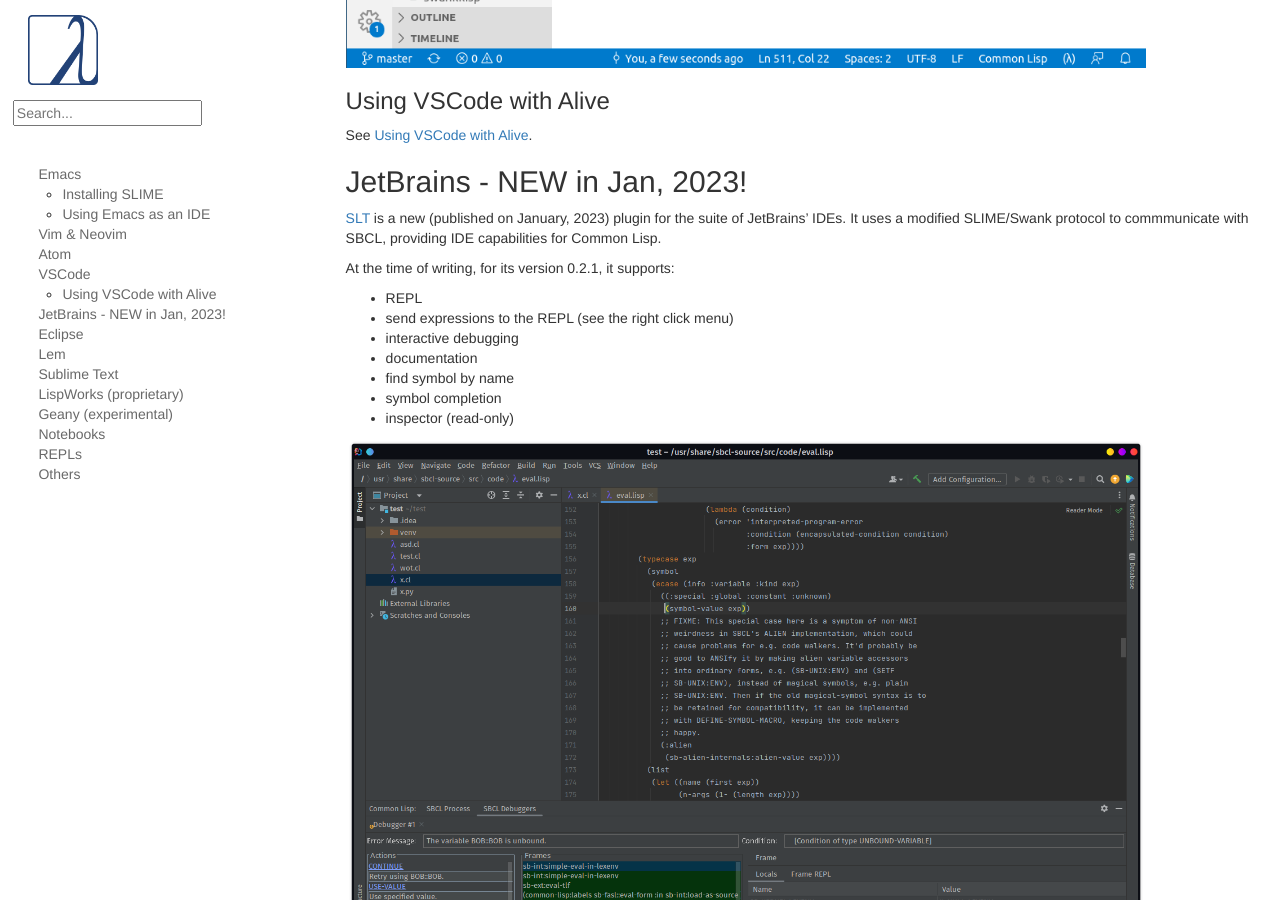
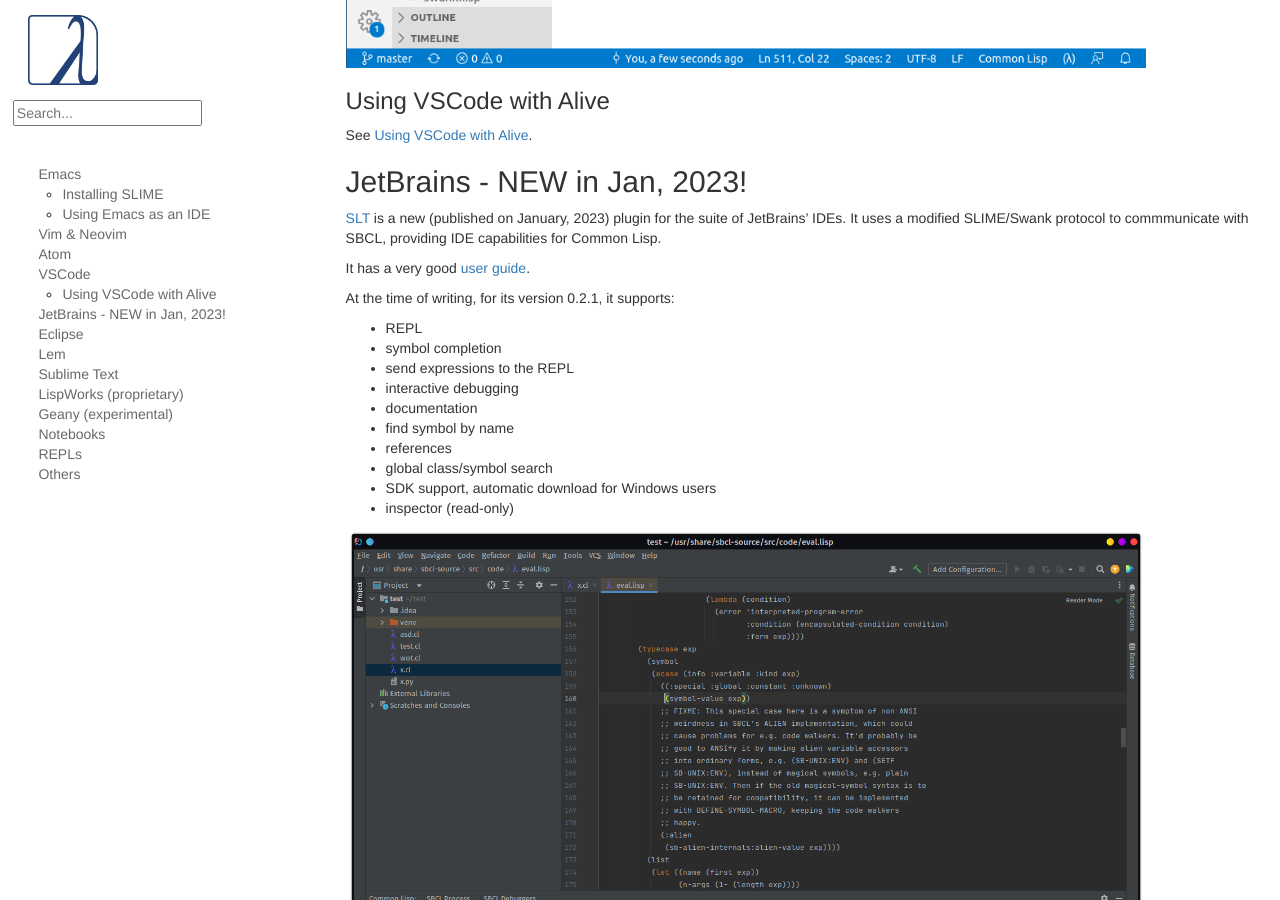
Before and after one commit to LispCookbook/cl-cookbook, a Jekyll site: the page built from editor-support.md, in a window 1280 px wide and 900 px high, scrolled down 4292 px. Built offline with Jekyll 4.4.1, drawn with Linux system fonts in a browser that asks for light colours.

Commit message:
(minor) editors: SLT features++

```diff
--- a/editor-support.md
+++ b/editor-support.md
@@ -138,14 +138,19 @@
 protocol to commmunicate with SBCL, providing IDE capabilities for
 Common Lisp.
 
+It has a very good [user guide](https://github.com/Enerccio/SLT/wiki/User-Guide).
+
 At the time of writing, for its version 0.2.1, it supports:
 
 - REPL
-- send expressions to the REPL (see the right click menu)
+- symbol completion
+- send expressions to the REPL
 - interactive debugging
 - documentation
 - find symbol by name
-- symbol completion
+- references
+- global class/symbol search
+- SDK support, automatic download for Windows users
 - inspector (read-only)
 
 <img src="assets/jetbrains-slt.png" style="width: 800px" alt="SLT, a good Common Lisp plugin for JetBrains IDEs."/>
```
